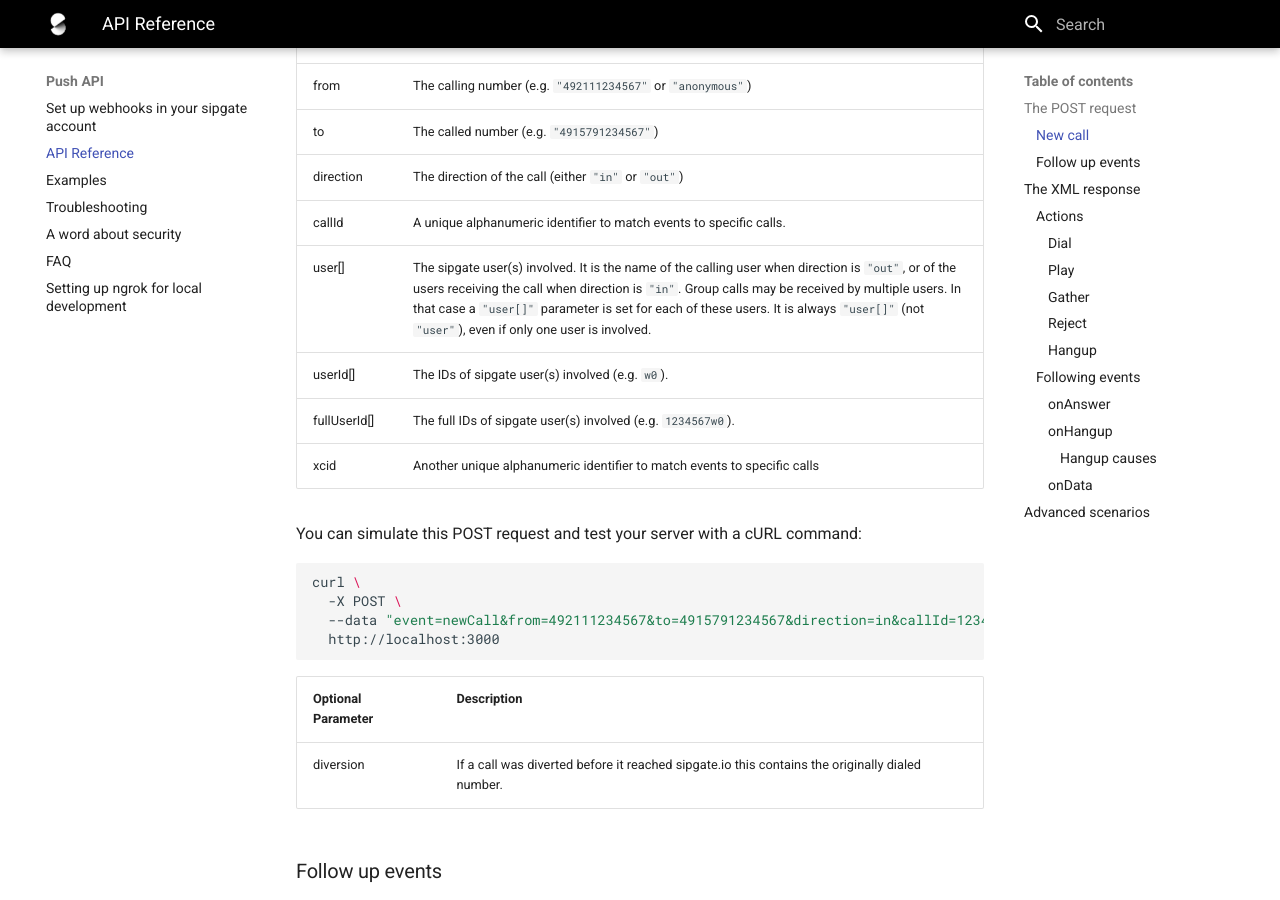
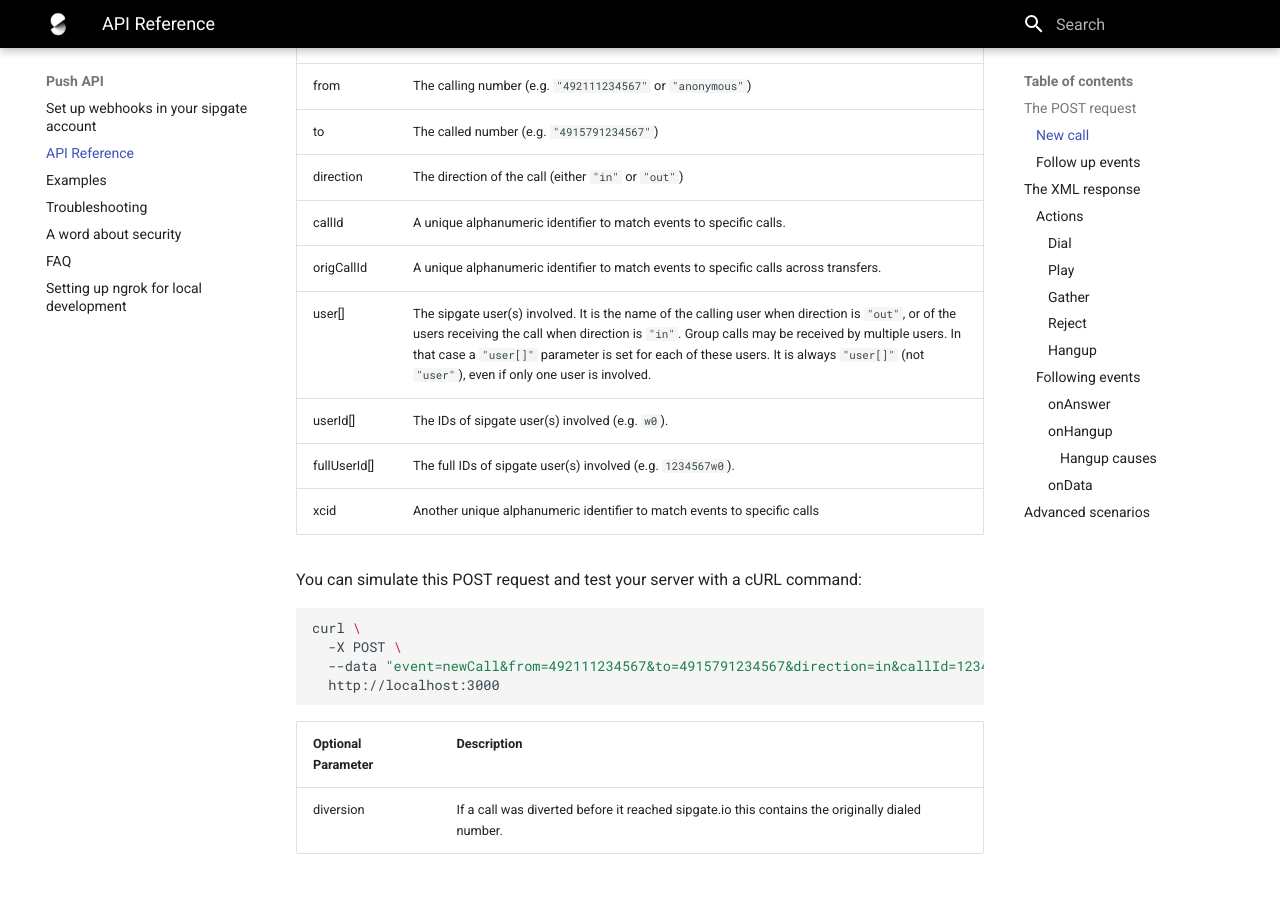
Before and after one commit to sipgate/docs, an MkDocs documentation site: the page built from docs/push-api/api-reference.md, in a window 1280 px wide and 900 px high, scrolled down 461 px. Built offline with MkDocs 1.6.1 and Material for MkDocs 9.7.7, drawn with Linux system fonts in a browser that asks for light colours; old or Windows-style settings are respelled for this version of MkDocs.

Commit message:
Update api-reference.md

```diff
--- a/docs/push-api/api-reference.md
+++ b/docs/push-api/api-reference.md
@@ -13,6 +13,7 @@ from         | The calling number (e.g. `"492111234567"` or `"anonymous"`)
 to           | The called number (e.g. `"4915791234567"`)
 direction    | The direction of the call (either `"in"` or `"out"`)
 callId       | A unique alphanumeric identifier to match events to specific calls.
+origCallId   | A unique alphanumeric identifier to match events to specific calls across transfers.
 user[]       | The sipgate user(s) involved. It is the name of the calling user when direction is `"out"`, or of the users receiving the call when direction is `"in"`. Group calls may be received by multiple users. In that case a `"user[]"` parameter is set for each of these users. It is always `"user[]"` (not `"user"`), even if only one user is involved.
 userId[]     | The IDs of sipgate user(s) involved (e.g. `w0`).
 fullUserId[] | The full IDs of sipgate user(s) involved (e.g. `1234567w0`).
```
